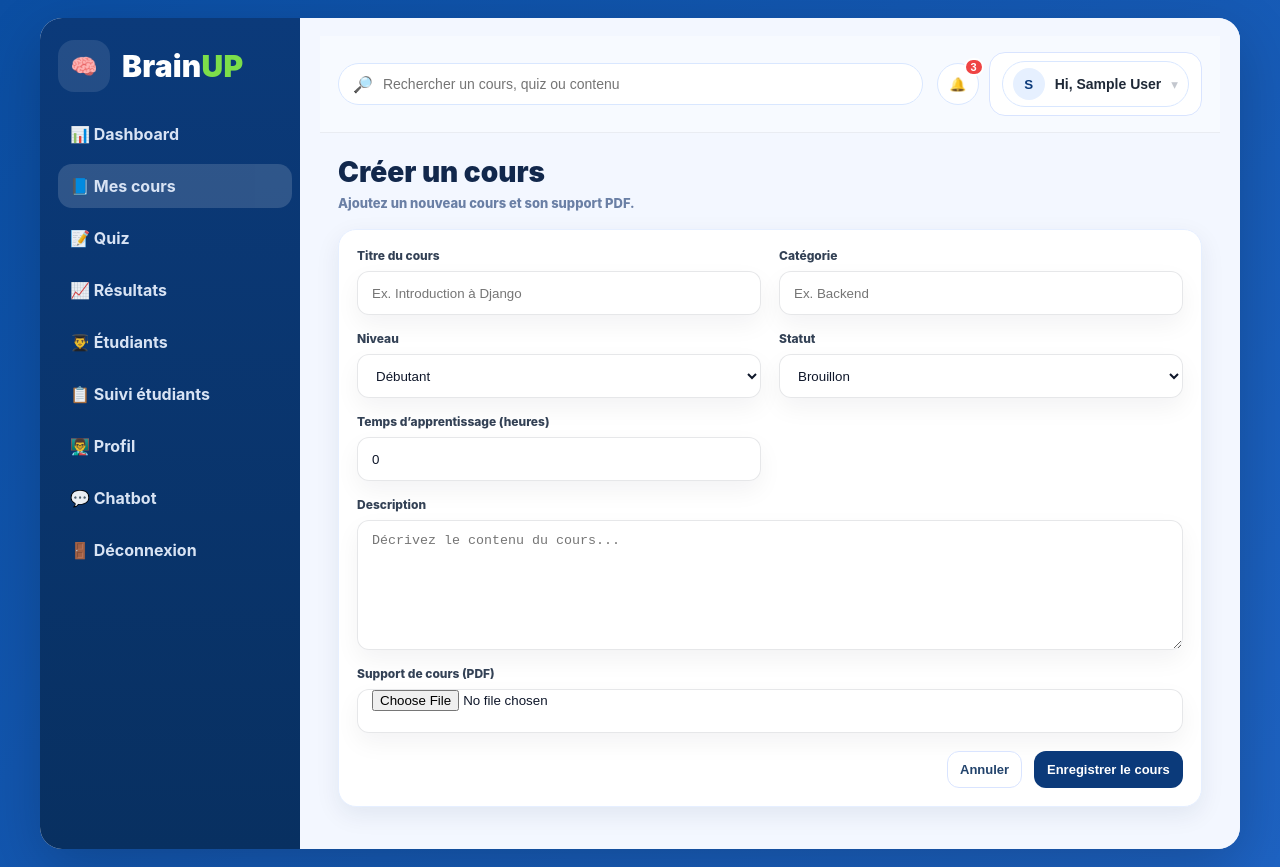
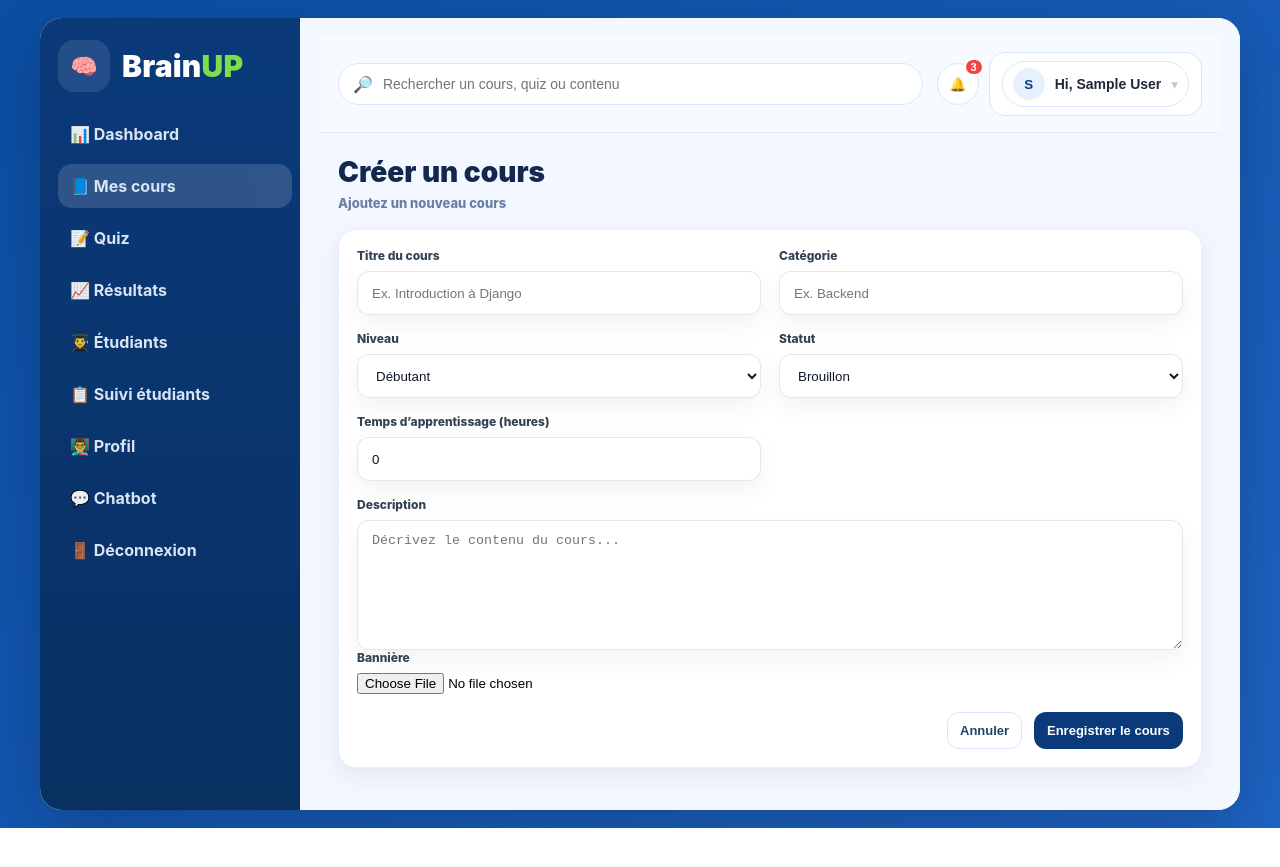
Before and after one commit to wlahmi2027/BrainUP, a React (Vite) app in the folder frontend/brainup-react/: page /teacher/courses/create in a window 1280 px wide. After the commit the page ends 828 px from the top, so only its background shows below. Built offline with nearby package versions, Linux system fonts and the light colour scheme; sample sign-in values are in the browser's storage.

Commit message:
create cours with banner

```diff
--- a/frontend/brainup-react/src/pages/teacher/Courses.jsx
+++ b/frontend/brainup-react/src/pages/teacher/Courses.jsx
@@ -8,6 +8,8 @@ export default function Courses() {
   const [courses, setCourses] = useState([]);
   const [loading, setLoading] = useState(true);
   const [error, setError] = useState(null);
+
+  const FILTERS = ["all", "publie", "brouillon", "archive"];
 
   useEffect(() => {
     const fetchCourses = async () => {
@@ -99,7 +101,7 @@ export default function Courses() {
 
       {/* STATUS FILTER */}
       <div className="courses-tabs">
-        {["all", "publié", "brouillon", "archivé"].map((s) => (
+        {FILTERS.map((s) => (
           <button
             key={s}
             className={statusFilter === s ? "active" : ""}
@@ -107,9 +109,9 @@ export default function Courses() {
           >
             {{
               all: "Tous",
-              publié: "Publiés",
+              publie: "Publiés",
               brouillon: "Brouillons",
-              archivé: "Archivés",
+              archive: "Archivés",
             }[s]}
           </button>
         ))}
--- a/frontend/brainup-react/src/pages/teacher/CreateCourse.jsx
+++ b/frontend/brainup-react/src/pages/teacher/CreateCourse.jsx
@@ -8,25 +8,21 @@ export default function CreateCourse() {
     category: "",
     level: "debutant",
     description: "",
-    status: "Brouillon",
+    status: "brouillon",
     temps_apprentissage: "0",
+    banniere: null
   });
-  const [pdfFile, setPdfFile] = useState(null);
   const [loading, setLoading] = useState(false);
   const [error, setError] = useState(null);
 
   function handleChange(event) {
-    const { name, value } = event.target;
-    setForm((previous) => ({ ...previous, [name]: value }));
-  }
+    const { name, value, files } = event.target;
 
-  function handleFileChange(event) {
-    const file = event.target.files?.[0] || null;
-    if (file && file.type !== "application/pdf") {
-      alert("Veuillez sélectionner un fichier PDF.");
-      return;
+    if (name === "banniere") {
+      setForm((prev) => ({ ...prev, banniere: files[0] }));
+    } else {
+      setForm((prev) => ({ ...prev, [name]: value }));
     }
-    setPdfFile(file);
   }
 
   async function handleSubmit(event) {
@@ -47,9 +43,10 @@ export default function CreateCourse() {
     formData.append("status", form.status);
 
 
-    if (pdfFile) {
-      formData.append("pdf", pdfFile);
+    if (form.banniere) {
+      formData.append("banniere", form.banniere);
     }
+
 
     try {
       setLoading(true);
@@ -86,7 +83,7 @@ export default function CreateCourse() {
       <div className="teacher-head">
         <div>
           <h1 className="page__title">Créer un cours</h1>
-          <p className="teacher-subtitle">Ajoutez un nouveau cours et son support PDF.</p>
+          <p className="teacher-subtitle">Ajoutez un nouveau cours</p>
         </div>
       </div>
 
@@ -171,19 +168,16 @@ export default function CreateCourse() {
               required
             />
           </div>
+        </div>
 
-          <div className="field teacher-field--full">
-            <label className="label">Support de cours (PDF)</label>
-            <input className="input" type="file" accept="application/pdf" onChange={handleFileChange} />
-            {pdfFile && (
-              <div className="teacher-file-box">
-                <span>📄 {pdfFile.name}</span>
-                <span className="teacher-file-box__meta">
-                  {(pdfFile.size / 1024 / 1024).toFixed(2)} MB
-                </span>
-              </div>
-            )}
-          </div>
+        <div className="field teacher-field--full">
+          <label className="label">Bannière</label>
+          <input
+            type="file"
+            name="banniere"
+            accept="image/*"
+            onChange={handleChange}
+          />
         </div>
 
         <div className="teacher-form-actions">
```
Also changed, not shown: 2 other files (tests, documents, lock files or other folders).
